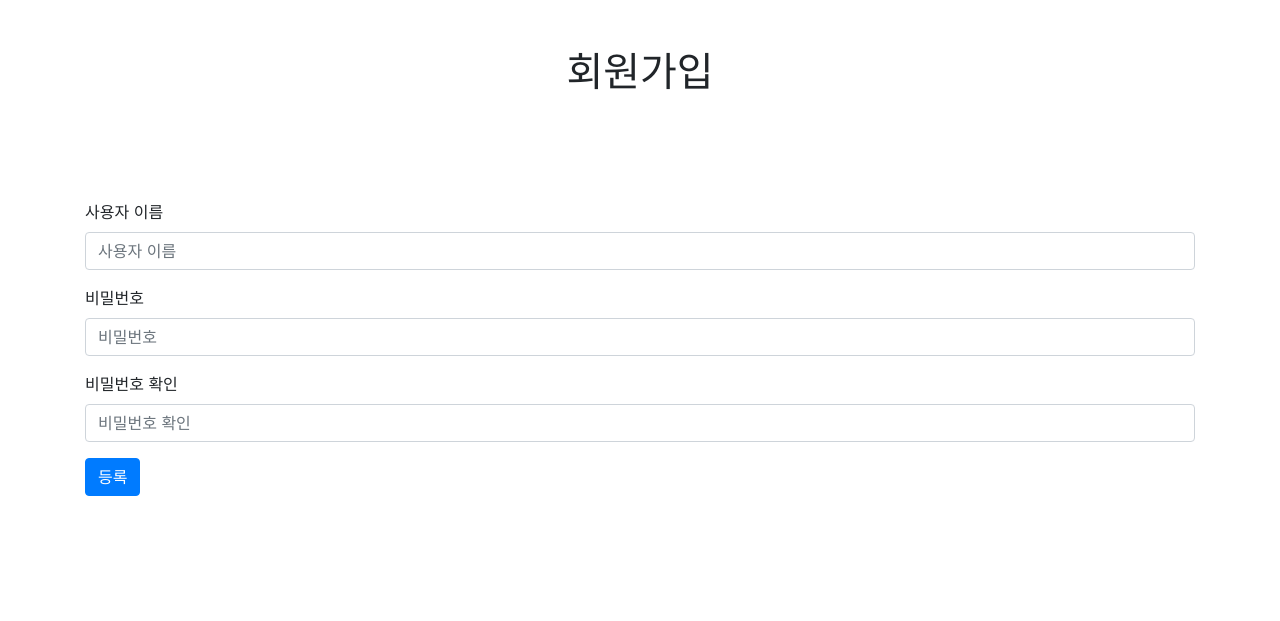
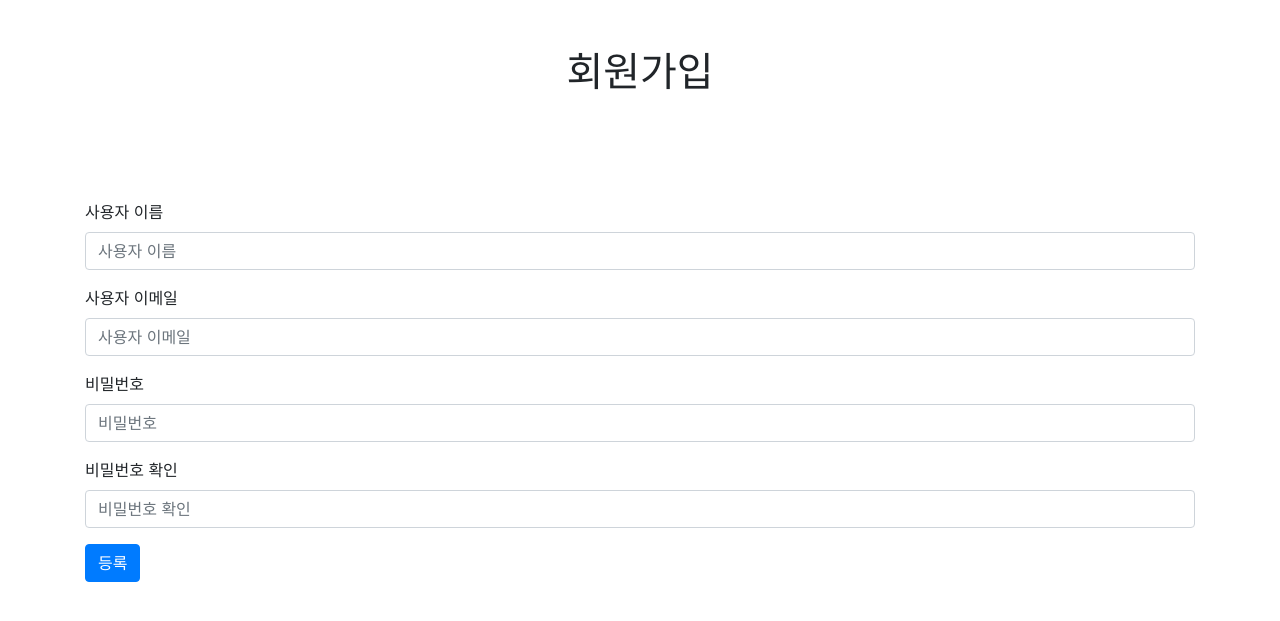
Before and after one commit to ilsung12/DJPJ, a Django app: page /fcuser/register/ in a window 1280 px wide. Shown: the top 621 px of the page. Run offline with Django 3.2, Linux system fonts and the light colour scheme; some libraries are stand-ins or nearby versions.

Commit message:
210223_회원가입

```diff
--- a/fcuser/models.py
+++ b/fcuser/models.py
@@ -2,8 +2,10 @@ from django.db import models
 
 
 class Fcuser(models.Model):
-    username = models.CharField(max_length=64,
+    username = models.CharField(max_length=32,
                                 verbose_name='사용자명')
+    useremail = models.EmailField(max_length=128,
+                                verbose_name='사용자이메일')
     password = models.CharField(max_length=64,
                                 verbose_name='비밀번호')
     registered_dttm = models.DateTimeField(auto_now_add=True,
--- a/fcuser/templates/register.html
+++ b/fcuser/templates/register.html
@@ -38,6 +38,16 @@
                       >
                     </div>
                     <div class="form-group">
+                       <label for="useremail">사용자 이메일</label>
+                       <input
+                       type="email"
+                       class="form-control"
+                       id="useremail"
+                       placeholder="사용자 이메일"
+                       name="useremail"
+                       >
+                    </div>
+                    <div class="form-group">
                       <label for="password">비밀번호</label>
                       <input
                       type="password"
--- a/fcuser/views.py
+++ b/fcuser/views.py
@@ -10,12 +10,13 @@ def register(request):
         return render(request, 'register.html')
     elif request.method == 'POST':
         username = request.POST.get('username', None)
+        useremail = request.POST.get('useremail', None)
         password = request.POST.get('password', None)
-        re_password = request.POST.get('re_password', None)
+        re_password = request.POST.get('re-password', None)
 
         res_data = {}
 
-        if not (username and password and re_password):
+        if not (username and useremail and password and re_password):
             res_data['error'] = '모든 값을 입력해야합니다.' # 예외처리 (POST.get())
         elif password != re_password:
             res_data['error'] = '비밀번호가 다릅니다.'
@@ -23,6 +24,7 @@ def register(request):
         else:
             fcuser = Fcuser(
                 username=username,
+                useremail=useremail,
                 password=make_password(password)
             )
 
```
Also changed, not shown: db.sqlite3, fcuser/migrations/0002_auto_20210223_1734.py (added), fcuser/migrations/0003_auto_20210223_1747.py (added), fcuser/migrations/0004_remove_fcuser_useremail.py (added), fcuser/migrations/0005_fcuser_useremail.py (added).
